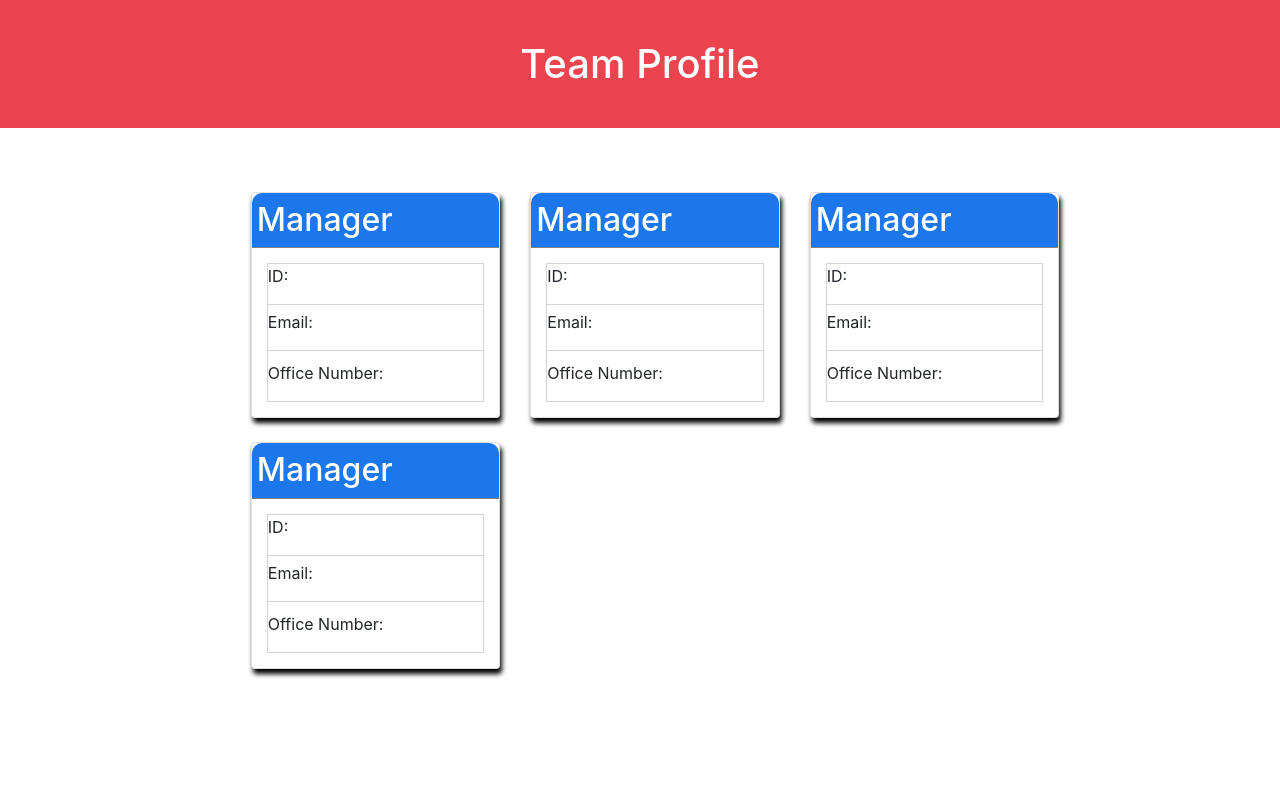
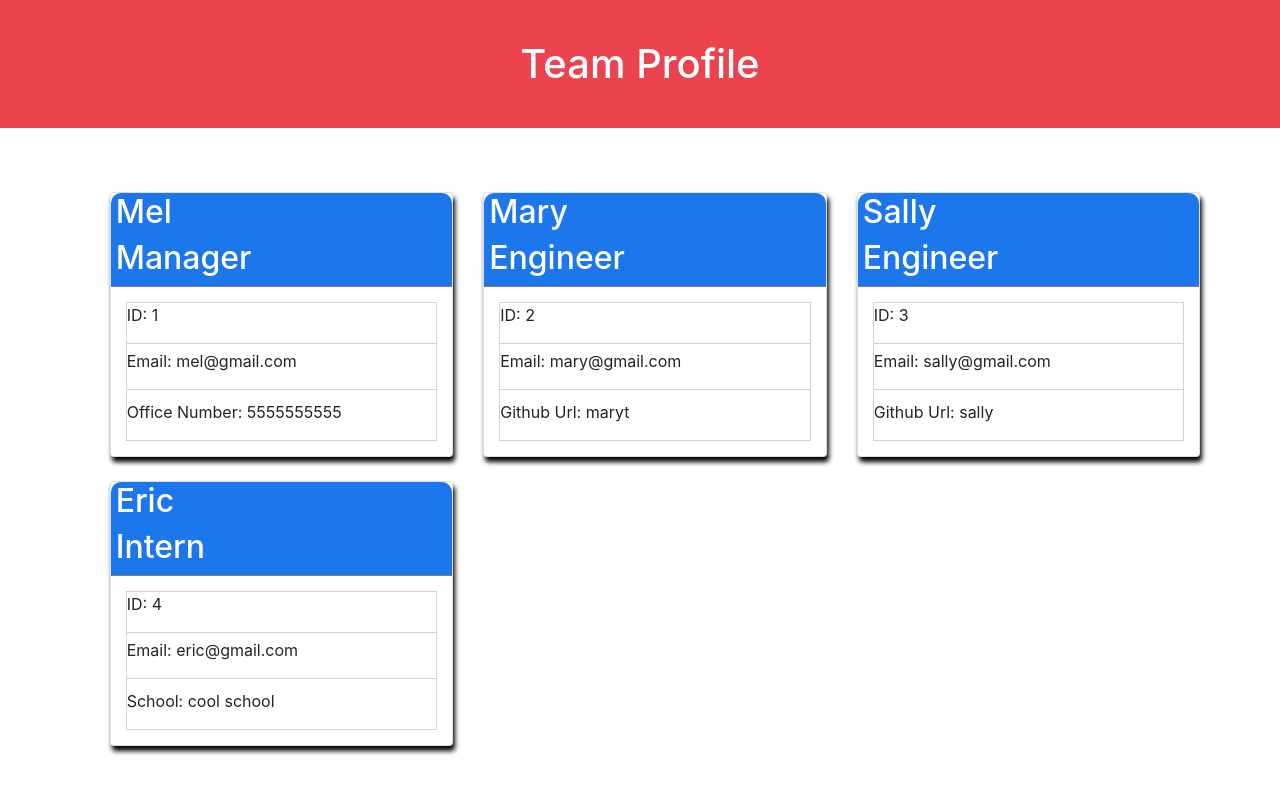
Before and after one commit to mschellberg/team-profile-generator, a website: page index.html in a window 1280 px wide. Drawn offline with nearby package versions, Linux system fonts and the light colour scheme.

Commit message:
complete project

```diff
--- a/index.html
+++ b/index.html
@@ -14,52 +14,52 @@
         <div class="col mb-4">
         <div class="card">
             <div class="card-top">
-            <h2></h2>
+            <h2>Mel</h2>
             <h2>Manager</h2>
             </div>
             <div class="card-bottom">
-              <p class="id">ID: </p>
-              <p class="email">Email: </p>
-              <p class="roleAnswer">Office Number: </p>
+              <p class="id">ID: 1</p>
+              <p class="email">Email: mel@gmail.com</p>
+              <p class="roleAnswer">Office Number: 5555555555</p>
           </div>
           </div>
           </div>
         <div class="col mb-4">
         <div class="card">
             <div class="card-top">
-            <h2></h2>
-            <h2>Manager</h2>
+            <h2>Mary</h2>
+            <h2>Engineer</h2>
             </div>
             <div class="card-bottom">
-              <p class="id">ID: </p>
-              <p class="email">Email: </p>
-              <p class="roleAnswer">Office Number: </p>
+              <p class="id">ID: 2</p>
+              <p class="email">Email: mary@gmail.com</p>
+              <p class="roleAnswer">Github Url: maryt</p>
           </div>
           </div>
           </div>
         <div class="col mb-4">
         <div class="card">
             <div class="card-top">
-            <h2></h2>
-            <h2>Manager</h2>
+            <h2>Sally</h2>
+            <h2>Engineer</h2>
             </div>
             <div class="card-bottom">
-              <p class="id">ID: </p>
-              <p class="email">Email: </p>
-              <p class="roleAnswer">Office Number: </p>
+              <p class="id">ID: 3</p>
+              <p class="email">Email: sally@gmail.com</p>
+              <p class="roleAnswer">Github Url: sally</p>
           </div>
           </div>
           </div>
         <div class="col mb-4">
         <div class="card">
             <div class="card-top">
-            <h2></h2>
-            <h2>Manager</h2>
+            <h2>Eric</h2>
+            <h2>Intern</h2>
             </div>
             <div class="card-bottom">
-              <p class="id">ID: </p>
-              <p class="email">Email: </p>
-              <p class="roleAnswer">Office Number: </p>
+              <p class="id">ID: 4</p>
+              <p class="email">Email: eric@gmail.com</p>
+              <p class="roleAnswer">School: cool school</p>
           </div>
           </div>
           </div></div>
```
